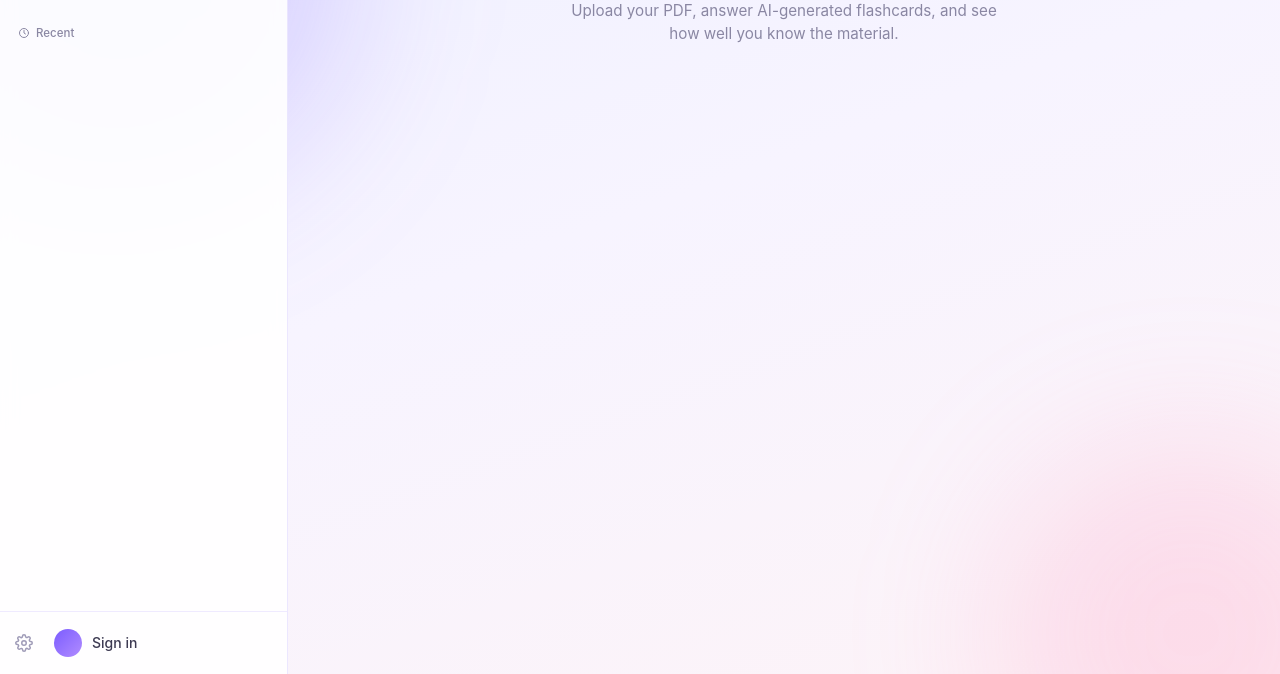
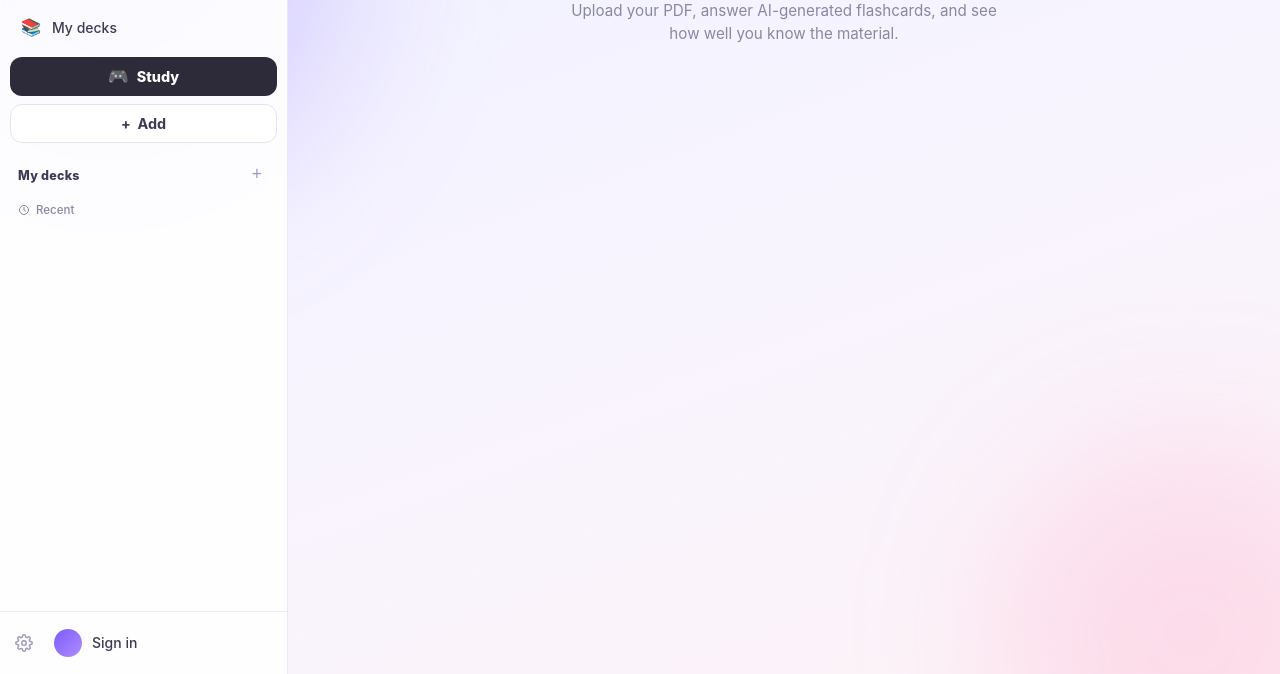
Before and after one commit to 22bee123/quiz-app, a website: page public/app.html in a window 1280 px wide. Shown: the part 126-800 px from the top of the page. Drawn offline with Linux system fonts and the light colour scheme; no server answers.

Commit message:
Sidebar: Gizmo-style nav tabs, dark Study button, + Add, My decks list with colored dots

```diff
--- a/public/app.html
+++ b/public/app.html
@@ -29,9 +29,23 @@
         <span class="nav-emoji">&#128293;</span>
         <span class="nav-label">Progress</span>
       </button>
+      <button class="nav-item" id="nav-myd" title="My decks">
+        <span class="nav-emoji">&#128218;</span>
+        <span class="nav-label">My decks</span>
+      </button>
     </nav>
 
+    <button class="study-btn" id="study-btn">
+      <span class="study-icon">&#127918;</span>
+      <span class="nav-label">Study</span>
+    </button>
+    <button class="add-btn" id="add-btn">+&nbsp; Add</button>
+
     <div class="sidebar-scroll">
+      <div class="myd-header">
+        <span class="myd-title">My decks</span>
+        <button class="myd-add" id="myd-add" title="Add a deck">+</button>
+      </div>
       <div id="pinned-wrap" class="hist-section hidden">
         <div class="hist-section-label">
           <svg viewBox="0 0 24 24" fill="none" stroke="currentColor" stroke-width="2" stroke-linecap="round" stroke-linejoin="round"><line x1="12" y1="17" x2="12" y2="22"/><path d="M5 17h14v-1.76a2 2 0 0 0-1.11-1.79l-1.78-.9A2 2 0 0 1 15 10.76V6h1a2 2 0 0 0 0-4H8a2 2 0 0 0 0 4h1v4.76a2 2 0 0 1-1.11 1.79l-1.78.9A2 2 0 0 0 5 15.24Z"/></svg>
--- a/public/app.js
+++ b/public/app.js
@@ -1286,7 +1286,9 @@ function buildSidebarHistoryItem(entry) {
 
   const item = document.createElement('div');
   item.className = 'hist-item';
+  const dotColor = deckColor(entry.module_name);
   item.innerHTML = `
+    <span class="hi-dot" style="background:${dotColor}"></span>
     <button class="hi-main-btn">
       <span class="hi-name">${escapeHtml(entry.module_name)}</span>
       <span class="hi-meta">${entry.score_percent}% &middot; ${date}</span>
@@ -1375,6 +1377,13 @@ function hideHistory() {
   recentList.innerHTML = '';
 }
 
+function deckColor(name) {
+  const colors = ['#8a7cff', '#ffb340', '#4ade80', '#38bdf8', '#f472b6', '#f87171', '#c084fc', '#34d399'];
+  let h = 0;
+  for (let i = 0; i < String(name).length; i++) h = (h * 31 + String(name).charCodeAt(i)) >>> 0;
+  return colors[h % colors.length];
+}
+
 function escapeHtml(str) {
   const div = document.createElement('div');
   div.textContent = str;
@@ -1400,6 +1409,14 @@ function wireHome() {
   document.getElementById('action-text').addEventListener('click', () => openCreate('text'));
   document.getElementById('action-link').addEventListener('click', () => openCreate('link'));
   pickPdf.addEventListener('click', () => fileInput.click());
+
+  document.getElementById('study-btn').addEventListener('click', () => resetToUpload());
+  document.getElementById('add-btn').addEventListener('click', () => openCreate('pdf'));
+  document.getElementById('myd-add').addEventListener('click', () => openCreate('pdf'));
+  document.getElementById('nav-myd').addEventListener('click', () => {
+    const sc = document.querySelector('.sidebar-scroll');
+    if (sc) sc.scrollIntoView({ behavior: 'smooth', block: 'start' });
+  });
 }
 
 function wireProgress() {
--- a/public/style.css
+++ b/public/style.css
@@ -336,7 +336,7 @@ body::after {
   padding: 2px 10px 12px;
   scrollbar-width: thin;
   scrollbar-color: #d9d5f0 transparent;
-}
+  scroll-behavior: smooth;}
 
 .sidebar-scroll::-webkit-scrollbar {
   width: 6px;
@@ -588,6 +588,11 @@ body::after {
 }
 
 .sidebar.collapsed .sidebar-scroll {
+  display: none;
+}
+
+.sidebar.collapsed .study-btn,
+.sidebar.collapsed .add-btn {
   display: none;
 }
 
@@ -2224,6 +2229,11 @@ header p {
     display: initial;
   }
 
+  .sidebar.collapsed .study-btn,
+  .sidebar.collapsed .add-btn {
+    display: flex;
+  }
+
   .sidebar.collapsed .sidebar-top {
     justify-content: space-between;
   }
@@ -2773,3 +2783,101 @@ header h1 {
     grid-template-columns: 1fr;
   }
 }
+
+/* ---------- Study / Add buttons ---------- */
+.study-btn {
+  display: flex;
+  align-items: center;
+  justify-content: center;
+  gap: 8px;
+  width: calc(100% - 20px);
+  margin: 4px 10px 8px;
+  padding: 11px;
+  border: none;
+  border-radius: 12px;
+  background: #2d2a3a;
+  color: #fff;
+  font-size: 0.9rem;
+  font-weight: 800;
+  font-family: inherit;
+  cursor: pointer;
+  transition: filter 0.18s, transform 0.18s;
+}
+
+.study-btn:hover {
+  filter: brightness(1.2);
+  transform: translateY(-1px);
+}
+
+.study-icon {
+  font-size: 1.05rem;
+  line-height: 1;
+}
+
+.add-btn {
+  display: flex;
+  align-items: center;
+  justify-content: center;
+  width: calc(100% - 20px);
+  margin: 0 10px 10px;
+  padding: 10px;
+  border: 1.5px solid #e5e1f6;
+  border-radius: 12px;
+  background: #fff;
+  color: #3d3a52;
+  font-size: 0.9rem;
+  font-weight: 700;
+  font-family: inherit;
+  cursor: pointer;
+  transition: border-color 0.18s, background 0.18s;
+}
+
+.add-btn:hover {
+  border-color: #c9bdf5;
+  background: #f1ecff;
+}
+
+/* My decks header */
+.myd-header {
+  display: flex;
+  align-items: center;
+  justify-content: space-between;
+  padding: 8px 8px 6px;
+}
+
+.myd-title {
+  font-size: 0.78rem;
+  font-weight: 800;
+  letter-spacing: 0.02em;
+  color: #3d3a52;
+}
+
+.myd-add {
+  width: 24px;
+  height: 24px;
+  display: flex;
+  align-items: center;
+  justify-content: center;
+  border: none;
+  border-radius: 7px;
+  background: transparent;
+  color: #a09cb8;
+  font-size: 1.1rem;
+  line-height: 1;
+  cursor: pointer;
+  transition: background 0.15s, color 0.15s;
+}
+
+.myd-add:hover {
+  background: #e7deff;
+  color: #7b5cff;
+}
+
+/* Deck colored dot */
+.hi-dot {
+  width: 12px;
+  height: 12px;
+  border-radius: 4px;
+  flex-shrink: 0;
+  margin-left: 2px;
+}
```
